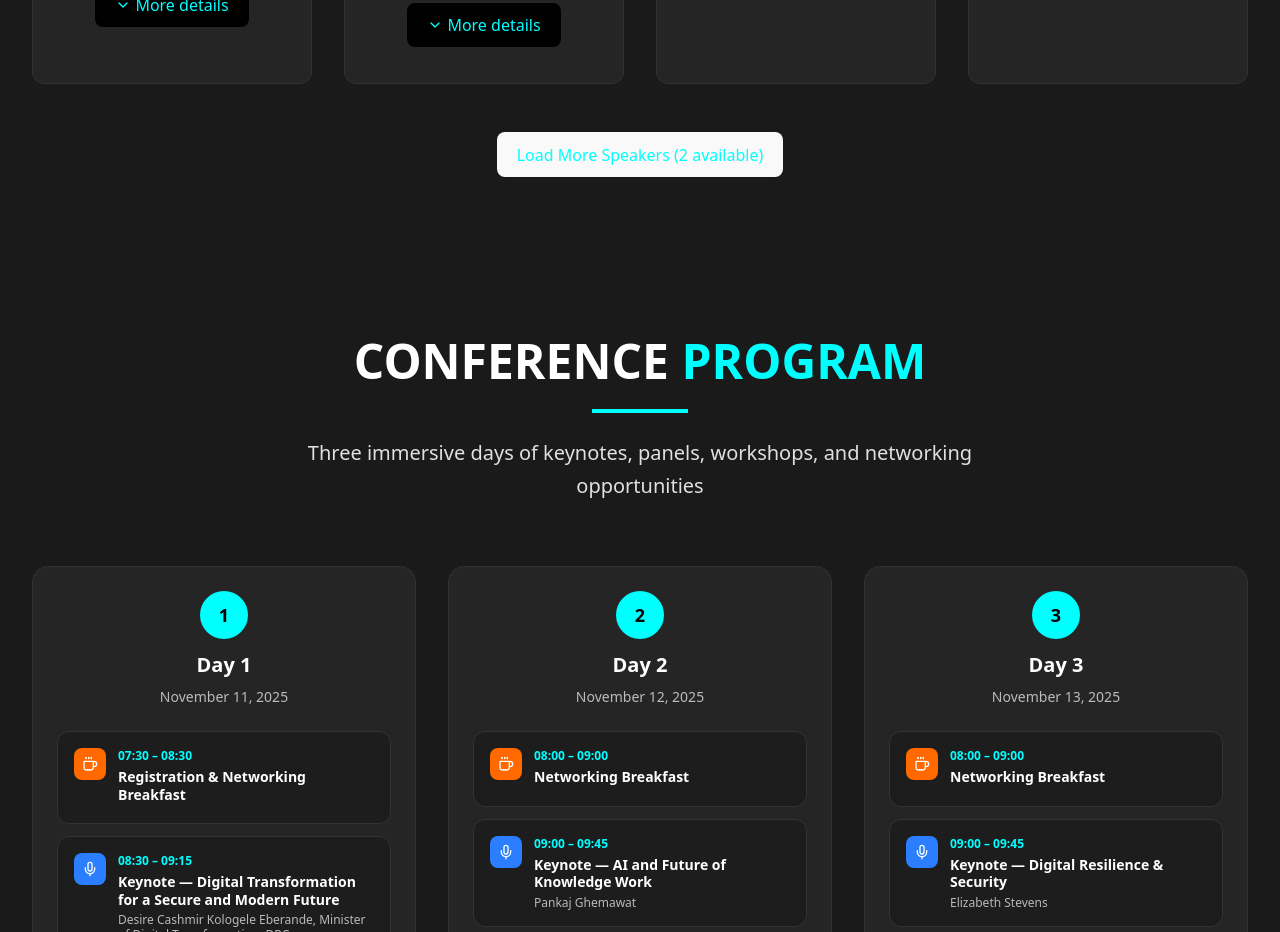
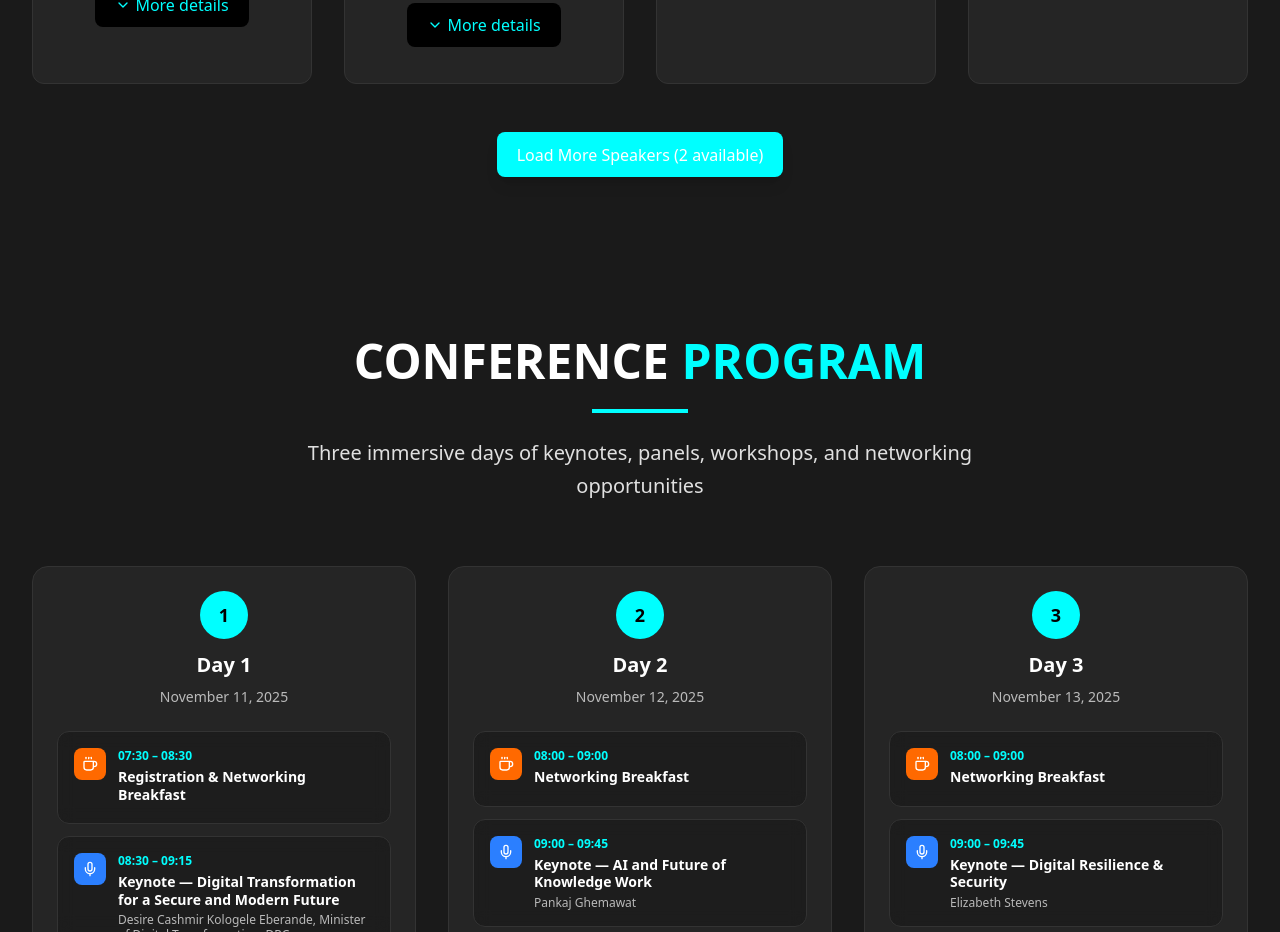
Before and after one commit to yaloulou/conferencewebesite, a React (Vite) app: page / in a window 1280 px wide. Shown: the part 1820-2752 px from the top of the page. Built offline with nearby package versions, Linux system fonts and the light colour scheme.

Commit message:
first commit

```diff
--- a/src/App.jsx
+++ b/src/App.jsx
@@ -613,7 +613,24 @@ const SpeakersSection = () => {
                 <button
                   onClick={loadMoreSpeakers}
                   disabled={isLoading}
-                  className={`border ${colors.accentBorder} ${colors.accent} px-6 py-2 rounded-lg font-medium hover:${colors.accentBg} hover:text-black transition-colors ${isLoading ? 'opacity-50' : ''}`}
+                  className={`
+                    appearance-none
+                    px-6 py-2 rounded-lg font-medium
+                    !bg-[#00FFFF] !text-white
+                    transition-all duration-200 ease-out
+                    hover:scale-105 active:scale-100
+
+                    /* Ombre conservée + glow au hover */
+                    shadow-lg hover:shadow-[0_0_18px_#00FFFF]
+
+                    /* Pas de bordure/ring violet */
+                    border-2 border-transparent hover:!border-transparent active:!border-transparent
+                    outline-none focus:outline-none focus-visible:outline-none
+                    ring-0 focus:ring-0 focus-visible:ring-0
+
+                    ${isLoading ? 'opacity-60 cursor-not-allowed pointer-events-none' : ''}
+                  `}
+                  style={{ backgroundColor: '#00FFFF', color: '#FFFFFF' }}
                 >
                   {isLoading ? (
                     <span className="flex items-center justify-center">
@@ -627,6 +644,7 @@ const SpeakersSection = () => {
                     `Load More Speakers (${speakersData.length - visibleCount} available)`
                   )}
                 </button>
+
               </div>
             )}
           </>
```
